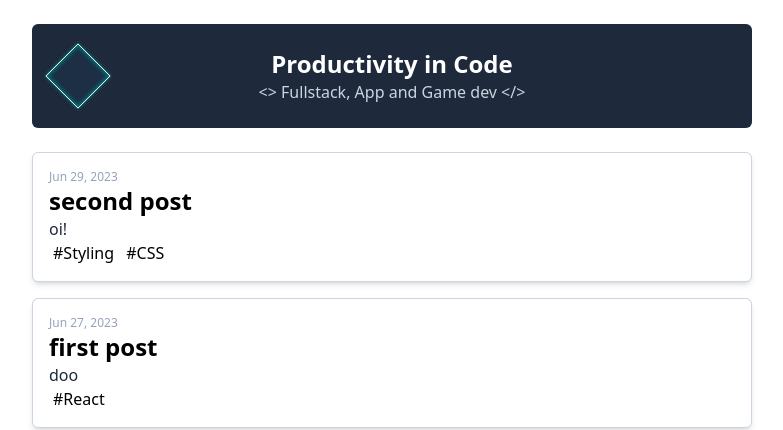
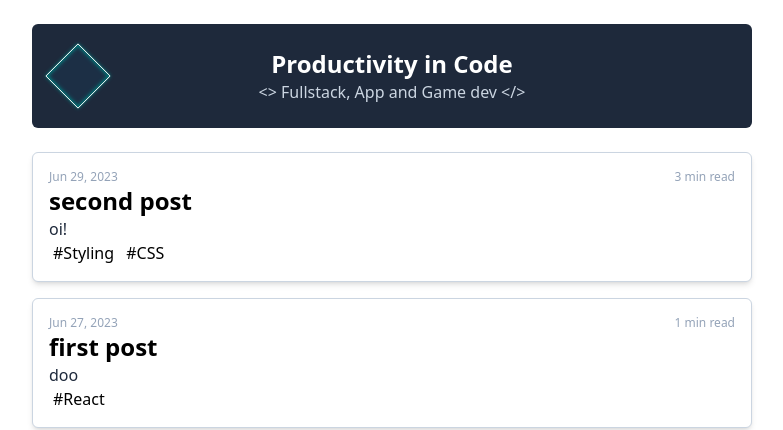
Before and after one commit to Johan-Melin/jm-blog, a Next.js app: page / in a window 1280 px wide. Shown: the top 430 px of the page, without its empty margins (248-1031 px from the left). Built offline with nearby package versions, Linux system fonts and the light colour scheme.

Commit message:
add time to read

```diff
--- a/components/PostMetadata.ts
+++ b/components/PostMetadata.ts
@@ -4,4 +4,5 @@ export interface PostMetadata {
   subtitle: string;
   tags: Array<string>;
   slug: string;
+  time: number;
 }
--- a/components/PostPreview.tsx
+++ b/components/PostPreview.tsx
@@ -14,6 +14,7 @@ const PostPreview = (props: PostMetadata) => {
   return (
     <Link href={`/posts/${props.slug}`}>
       <div className="p-4 bg-white border rounded-md shadow-md border-light">
+        <div className="flex flex-row justify-between">
           <p className="text-xs text-gray">
             {new Date(Date.parse(props.date)).toLocaleDateString("en-US", {
               //weekday: "long",
@@ -22,6 +23,8 @@ const PostPreview = (props: PostMetadata) => {
               day: "numeric",
             })}
           </p>
+          <p className="text-xs text-gray">{props.time} min read</p>
+        </div>
         <h2 className="text-2xl font-bold hover:text-link">{props.title}</h2>
         <p className="text-dark">{props.subtitle}</p>
         {props.tags.map((tag) => (
--- a/components/getPostMetadata.ts
+++ b/components/getPostMetadata.ts
@@ -17,6 +17,7 @@ const getPostMetadata = (): PostMetadata[] => {
       subtitle: matterResult.data.subtitle,
       tags: matterResult.data.tags,
       slug: fileName.replace(".md", ""),
+      time: matterResult.data.time,
     };
   });
 
--- a/posts/first-post.md
+++ b/posts/first-post.md
@@ -3,6 +3,7 @@ title: "first post"
 subtitle: "doo"
 date: "2023-06-27"
 tags: ["React"]
+time: 1
 ---
 
 ## HI!
--- a/posts/second-post.md
+++ b/posts/second-post.md
@@ -3,6 +3,7 @@ title: "second post"
 subtitle: "oi!"
 date: "2023-06-29"
 tags: ["Styling", "CSS"]
+time: 3
 ---
 
 ## HI THERE!
```
Lines whose indentation alone changed are shown as unchanged.
